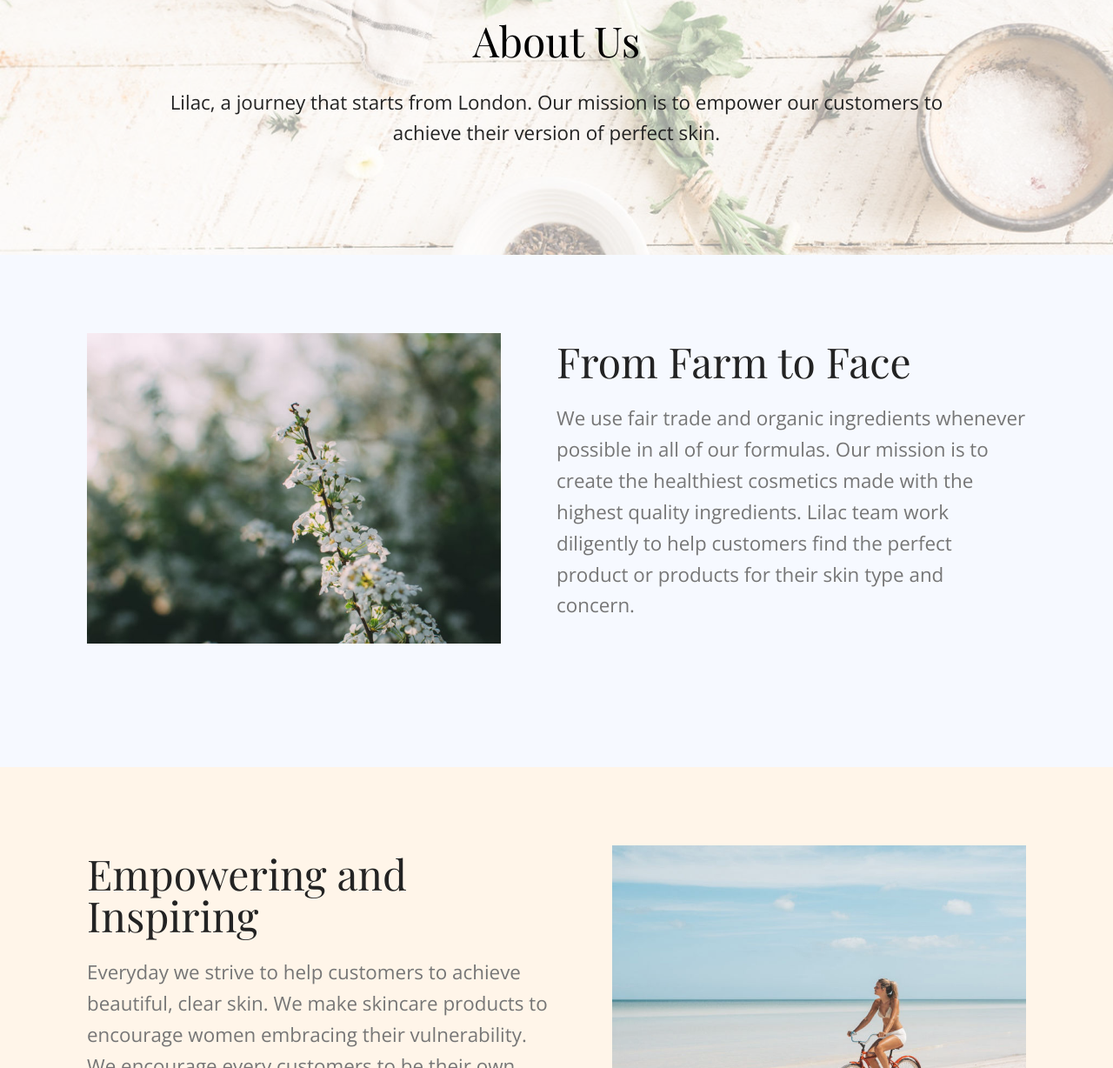
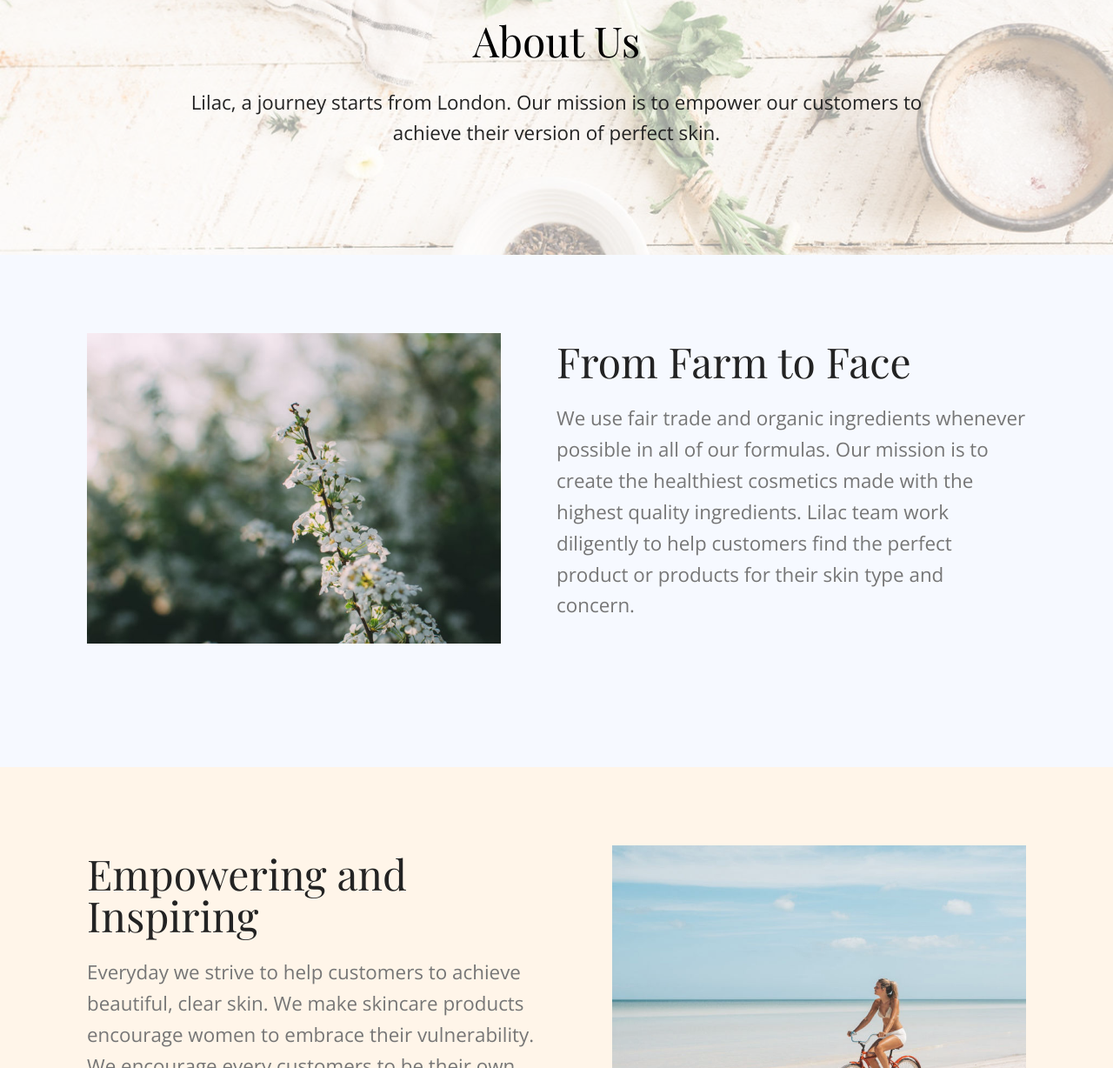
Before and after one commit to fantasynovel/lilac-landing, a plain HTML site: page page2.html in a window 1280 px wide. Shown: the part 72-1300 px from the top of the page at 87% size. Drawn offline with nearby package versions, Linux system fonts and the light colour scheme; files whose address does not match are found by name; a web font is replaced by a local one.

Commit message:
grammar issues

```diff
--- a/page2.html
+++ b/page2.html
@@ -76,7 +76,7 @@
             <div class="mbr-white col-md-10">
                 <h1 class="mbr-section-title align-center mbr-bold pb-3 mbr-fonts-style display-1"><span style="font-weight: normal;">About Us</span></h1>
 
-                <p class="mbr-text align-center pb-3 mbr-fonts-style display-7">Lilac, a journey that starts from London. Our mission is to  empower our customers to achieve their version of perfect skin.</p>
+                <p class="mbr-text align-center pb-3 mbr-fonts-style display-7">Lilac, a journey starts from London. Our mission is to  empower our customers to achieve their version of perfect skin.</p>
 
             </div>
         </div>
@@ -154,7 +154,7 @@
                     <h2 class="mbr-title pt-2 mbr-fonts-style display-2">Empowering and Inspiring</h2>
                     <div class="mbr-section-text">
                         <p class="mbr-text mb-5 pt-3 mbr-light mbr-fonts-style display-7">
-                        Everyday we strive to help customers to achieve beautiful, clear skin. We make skincare products to encourage women embracing their vulnerability. We encourage every customers to be their own kind of beautiful.
+                        Everyday we strive to help customers to achieve beautiful, clear skin. We make skincare products encourage women to embrace their vulnerability. We encourage every customers to be their own kind of beautiful.
                         </p>
                     </div>
 
```
